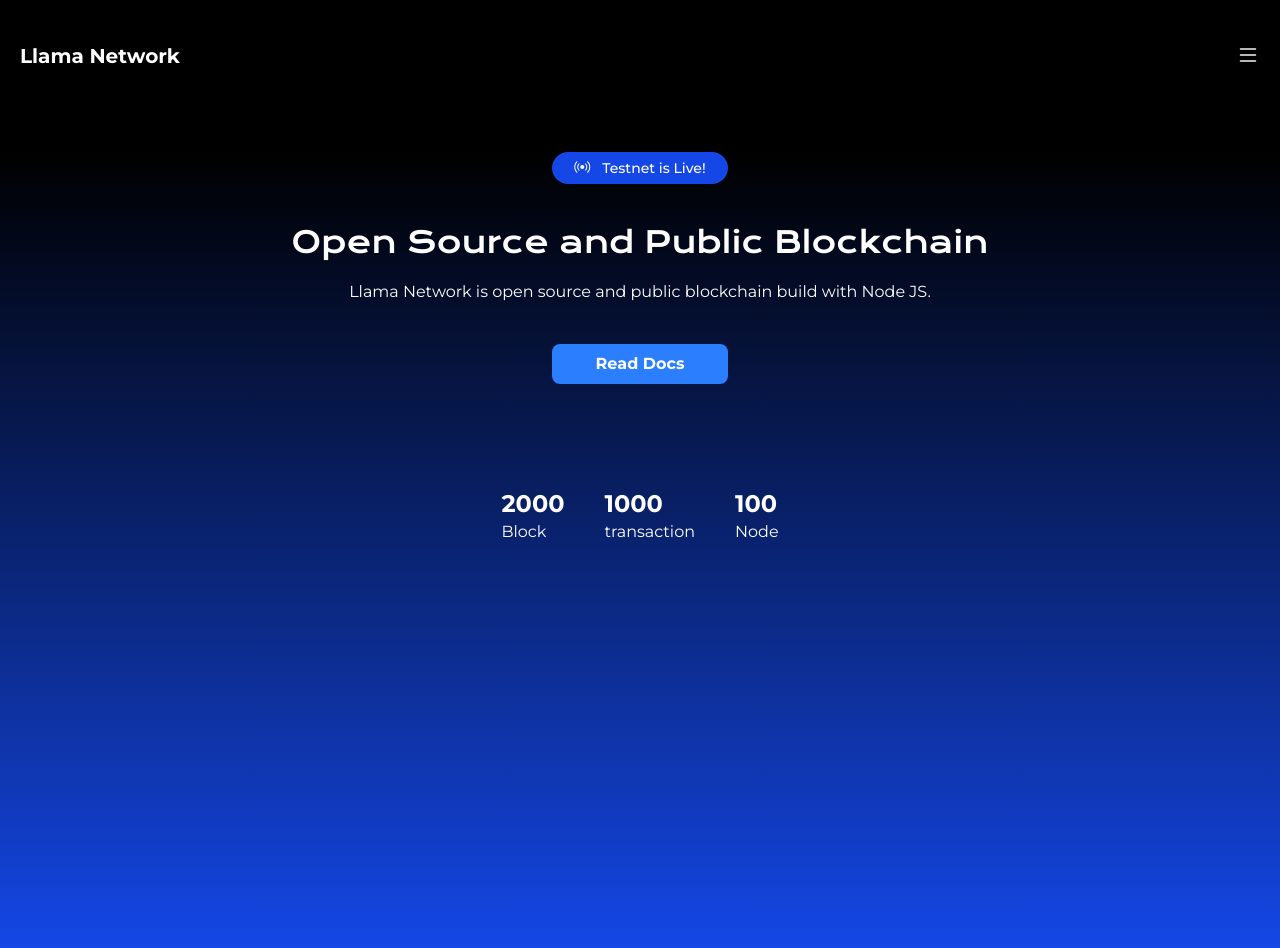
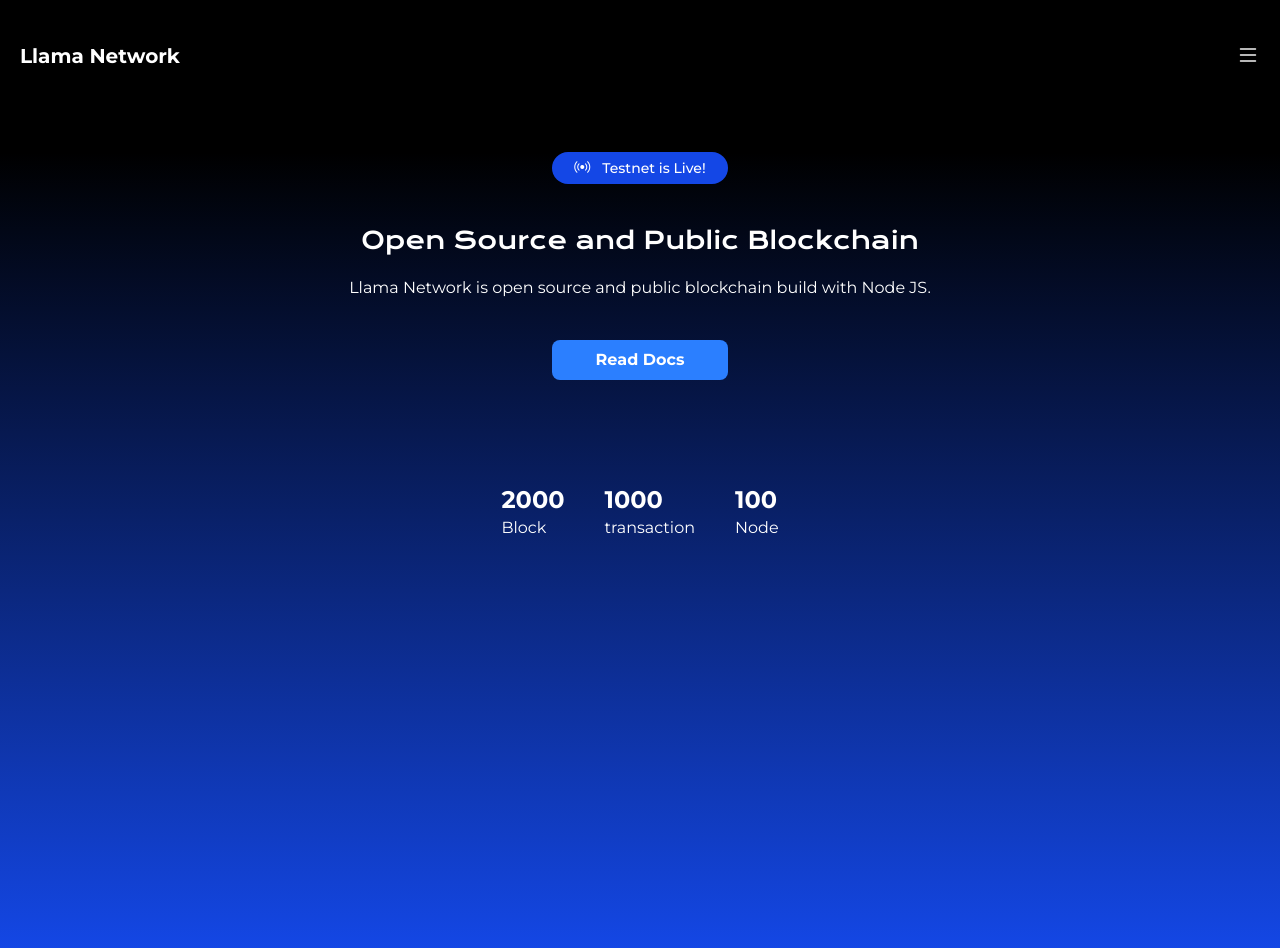
Before and after one commit to abhiassadevv/Llama-network-landing, a React (Vite) app: page / in a window 1280 px wide. Shown: the top 948 px of the page. Built offline with nearby package versions, Linux system fonts and the light colour scheme.

Commit message:
Change horizontal margin

```diff
--- a/src/pages/index.jsx
+++ b/src/pages/index.jsx
@@ -8,14 +8,14 @@ const MainPage = () => {
   return (
     <>
       <Navbar />
-      <main className="bg-gradient-to-t from-blue-700 to-transparent h-screen">
+      <main className="bg-gradient-to-t from-blue-700 to-transparent h-screen px-5">
         <div className="flex flex-col justify-center items-center mt-10">
           <div className="bg-blue-700 w-44 h-8 rounded-full flex justify-center items-center gap-3">
             <i className="bi bi-broadcast text-white"></i>
             <p className="text-sm font-medium text-white">Testnet is Live!</p>
           </div>
           <div className="flex flex-col justify-center items-center mt-10">
-            <h1 className="text-3xl font-bold text-white krona-one-regular text-center">
+            <h1 className="text-2xl font-bold text-white krona-one-regular text-center">
               Open Source and Public Blockchain
             </h1>
             <p className="text-base font-normal text-white text-center mt-5">
```
